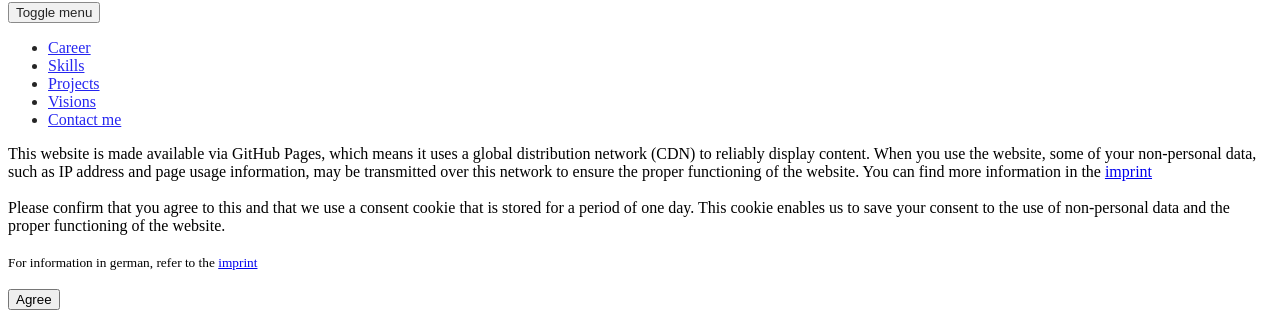
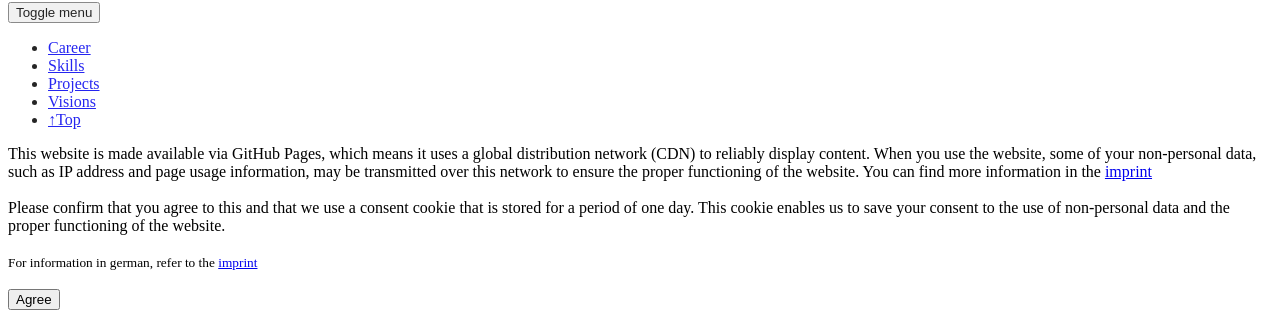
Before and after one commit to Kangsan4497/Kangsan4497.github.io, a Jekyll site: the page built from _pages/imprint.md, in a window 1280 px wide. Shown: the part 1206-1518 px from the top of the page. Built offline with Jekyll 4.4.1, drawn with Linux system fonts in a browser that asks for light colours; cached includes are drawn as plain includes.

Commit message:
Change Navigation

```diff
--- a/_data/navigation.yml
+++ b/_data/navigation.yml
@@ -3,7 +3,6 @@ main:
   - title: "Career"
     url: /#section-1
     blank: true
-    description: "The documentation for this theme, on https://perstarke-webdev.de"
   - title: "Skills"
     url: /#section-2
     blank: false
@@ -13,6 +12,6 @@ main:
   - title: "Visions"
     url: /#section-4
     blank: false
-  - title: "Contact me"
-    url: /#section-5
+  - title: "↑Top"
+    url: /#section-0
     blank: false
--- a/_pages/index.html
+++ b/_pages/index.html
@@ -20,7 +20,7 @@ header:
           url: https://www.youtube.com/@%EC%9D%B4%EA%B0%95%EC%82%B0-c1b
           blank: true
 
-    caption: "Photo by **[Alexandros Margo Photography](https://www.instagram.com/alexandrosmargo?igsh=eHl2cGx0amVocmJi)**"
+    caption: "Photo by Lee Kangsan"
 
 excerpt: "**Learn Like Pro, Act Like Artist**"
 
```
